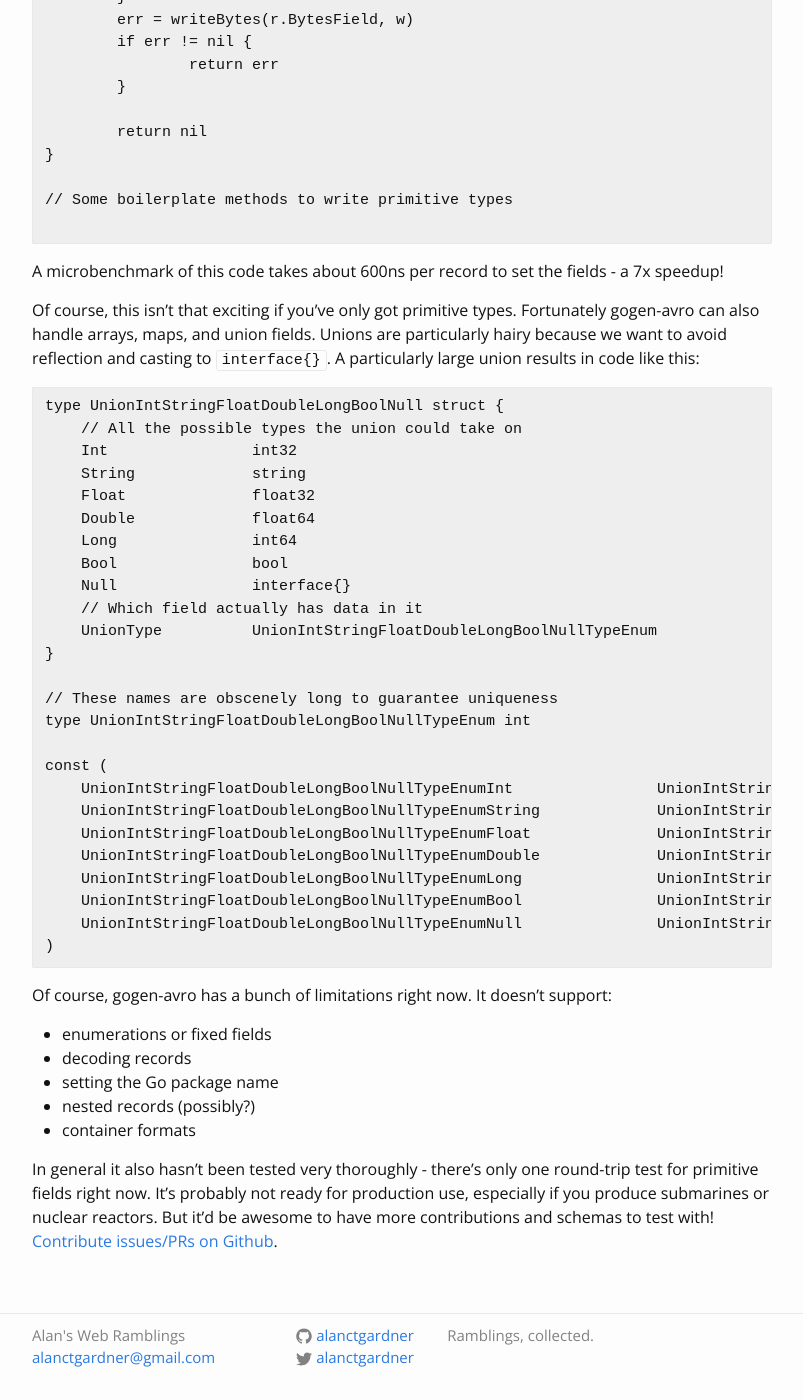
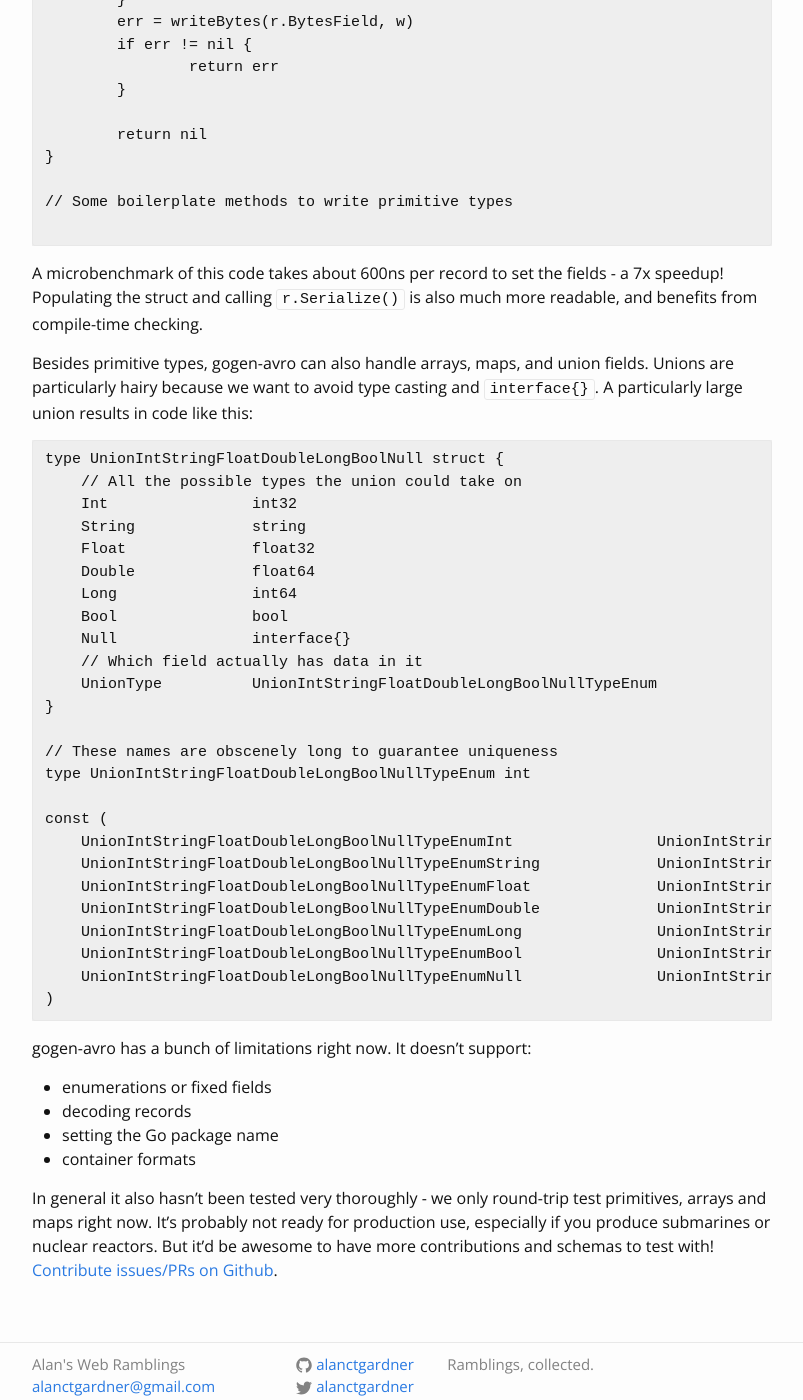
Before and after one commit to actgardner/actgardner.github.io, a Jekyll site: the page built from _posts/2016-03-31-goavro-generator.markdown, in a window 1280 px wide and 1400 px high, scrolled down 2192 px. Shown: the whole window, without its empty margins (238-1041 px from the left). Built offline with Jekyll 4.4.1, drawn with Linux system fonts in a browser that asks for light colours; some of the changed text lies outside the part shown.

Commit message:
Update gogen blog post to remove redundant language

````diff
--- a/_posts/2016-03-31-goavro-generator.markdown
+++ b/_posts/2016-03-31-goavro-generator.markdown
@@ -9,9 +9,9 @@ I normally use LinkedIn's excellent [goavro library](https://github.com/linkedin
 
 - every field being set has to be validated against the schema
 - every value is cast to an `interface{}`, and then recast when it's encoded
-- setting a map field in the record requires the value is of type `map[string]interface{}`, which requires re-casting every element
-- same for arrays
-- types are only enforced at runtime
+- setting a map field in the record requires the value is of type `map[string]interface{}`, which requires re-casting every value
+- arrays also need to be of the type `[]interface{}`, which required re-casting every element
+- field types are only enforced at runtime
 
 For example, given this record schema:
 
@@ -43,7 +43,7 @@ Encoding a single record requires the following method calls:
         someRecord.Set("BytesField", []byte{1, 2, 3, 4})
 ```
 
-A microbenchmark shows this takes about 4400ns per record to set the fields and encode it into a `byte.Buffer`.
+A microbenchmark on my laptop takes about 4400ns per record to set the fields and encode it into a `bytes.Buffer`.
 
 By way of comparison, I've been working on a project - [gogen-avro](https://github.com/alanctgardner/gogen-avro) - which generates Go structs and codecs from an Avro schema. For the above schema, it generates the following:
 
@@ -100,9 +100,9 @@ func writePrimitiveTestRecord(r PrimitiveTestRecord, w io.Writer) error {
 
 ```
 
-A microbenchmark of this code takes about 600ns per record to set the fields - a 7x speedup!
+A microbenchmark of this code takes about 600ns per record to set the fields - a 7x speedup! Populating the struct and calling `r.Serialize()` is also much more readable, and benefits from compile-time checking.
 
-Of course, this isn't that exciting if you've only got primitive types. Fortunately gogen-avro can also handle arrays, maps, and union fields. Unions are particularly hairy because we want to avoid reflection and casting to `interface{}`. A particularly large union results in code like this:
+Besides primitive types, gogen-avro can also handle arrays, maps, and union fields. Unions are particularly hairy because we want to avoid type casting and `interface{}`. A particularly large union results in code like this:
 
 ```
 type UnionIntStringFloatDoubleLongBoolNull struct {
@@ -132,12 +132,11 @@ const (
 )
 ```
 
-Of course, gogen-avro has a bunch of limitations right now. It doesn't support:
+gogen-avro has a bunch of limitations right now. It doesn't support:
 
 - enumerations or fixed fields
 - decoding records
 - setting the Go package name
-- nested records (possibly?)
 - container formats
 
-In general it also hasn't been tested very thoroughly - there's only one round-trip test for primitive fields right now. It's probably not ready for production use, especially if you produce submarines or nuclear reactors. But it'd be awesome to have more contributions and schemas to test with! [Contribute issues/PRs on Github](https://github.com/alanctgardner/gogen-avro).
+In general it also hasn't been tested very thoroughly - we only round-trip test primitives, arrays and maps right now. It's probably not ready for production use, especially if you produce submarines or nuclear reactors. But it'd be awesome to have more contributions and schemas to test with! [Contribute issues/PRs on Github](https://github.com/alanctgardner/gogen-avro).
````
